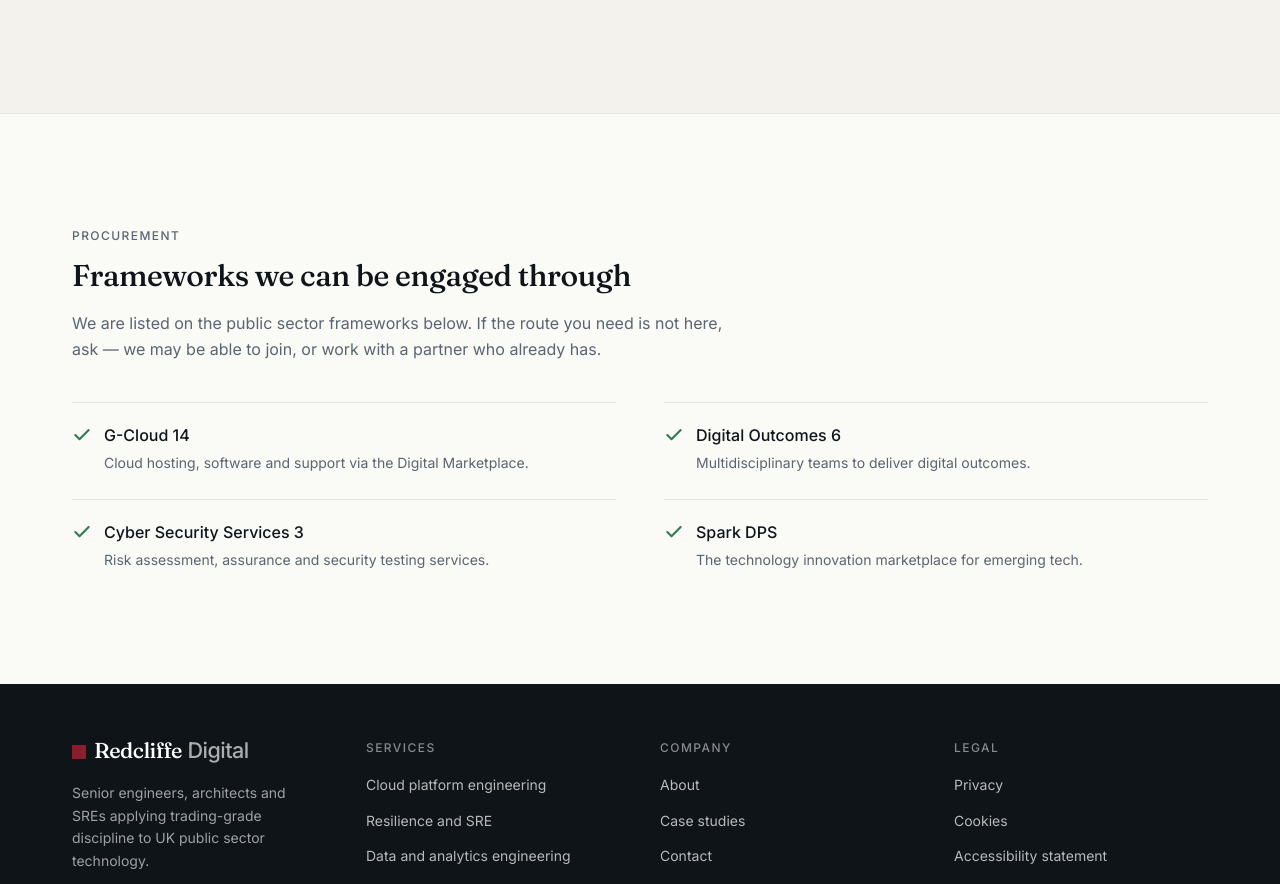
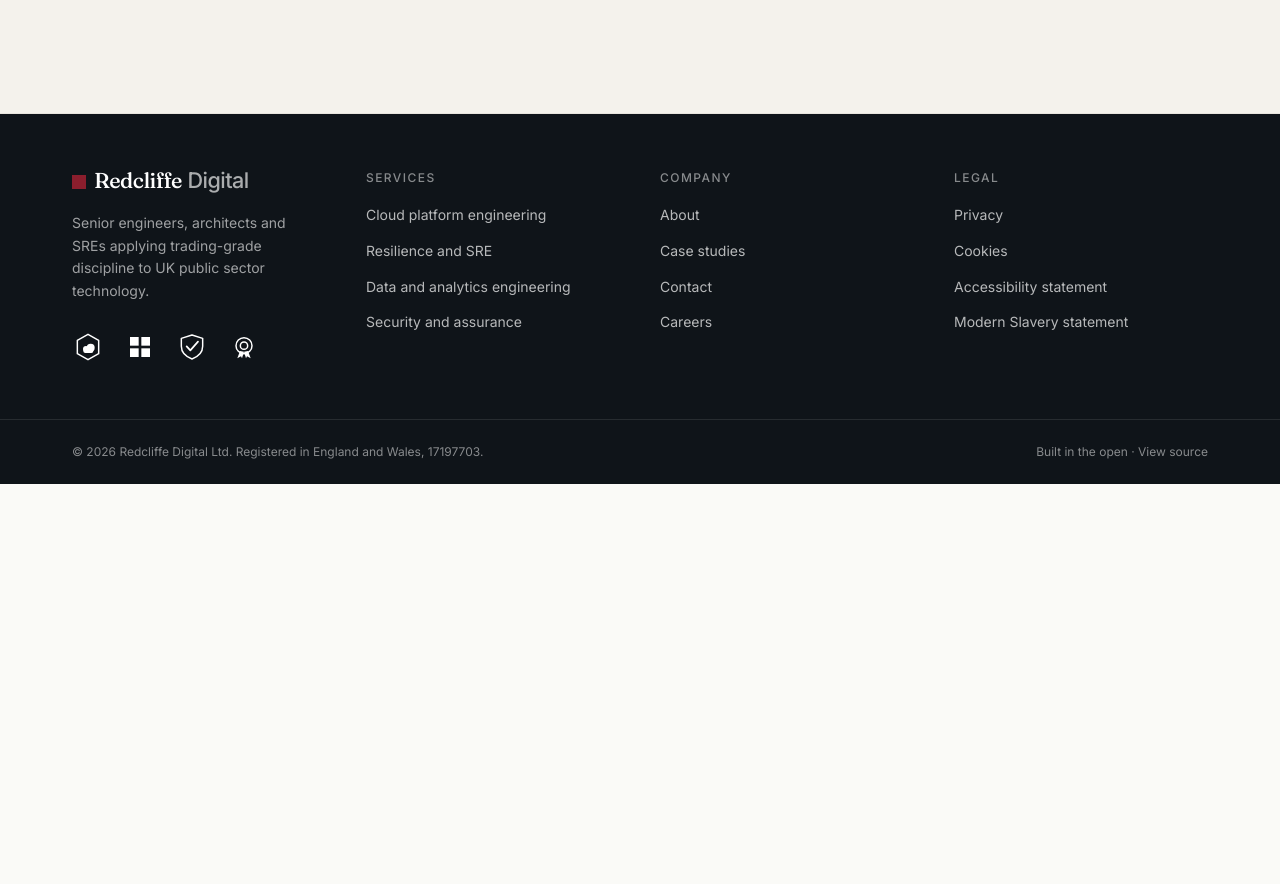
Before and after one commit to Redcliffe-Digital/website, a Next.js app: page /website/what-we-do in a window 1280 px wide. Shown: the part 4867-5751 px from the top of the page. After the commit the page ends 5351 px from the top, so only its background shows below. Built offline with nearby package versions, Linux system fonts and the light colour scheme.

Commit message:
Remove procurement frameworks section from What we do page

```diff
--- a/src/app/what-we-do/page.tsx
+++ b/src/app/what-we-do/page.tsx
@@ -1,8 +1,7 @@
 import type { Metadata } from 'next'
-import { Check } from 'lucide-react'
 import { Container } from '@/components/Container'
 import { PageHeader } from '@/components/PageHeader'
-import { practices, procurementVehicles } from '@/content/practices'
+import { practices } from '@/content/practices'
 
 export const metadata: Metadata = {
   title: 'What we do',
@@ -63,37 +62,6 @@
           )
         })}
       </div>
-
-      {/* Procurement routes */}
-      <section className="py-16 sm:py-20 lg:py-28" aria-labelledby="procurement-heading">
-        <Container>
-          <div className="max-w-2xl">
-            <p className="eyebrow mb-3">Procurement</p>
-            <h2 id="procurement-heading" className="text-2xl sm:text-3xl">
-              Frameworks we can be engaged through
-            </h2>
-            <p className="text-muted mt-4 leading-relaxed">
-              We are listed on the public sector frameworks below. If the route you need is not
-              here, ask — we may be able to join, or work with a partner who already has.
-            </p>
-          </div>
-          <ul className="mt-10 grid gap-x-12 gap-y-6 sm:grid-cols-2">
-            {procurementVehicles.map((v) => (
-              <li key={v.name} className="border-hairline flex items-start gap-3 border-t pt-5">
-                <Check
-                  className="mt-0.5 h-5 w-5 shrink-0 text-[#2f7d4f]"
-                  strokeWidth={2.5}
-                  aria-hidden="true"
-                />
-                <span>
-                  <span className="text-ink font-medium">{v.name}</span>
-                  <span className="text-muted mt-1 block text-sm leading-relaxed">{v.detail}</span>
-                </span>
-              </li>
-            ))}
-          </ul>
-        </Container>
-      </section>
     </>
   )
 }
--- a/src/content/practices.ts
+++ b/src/content/practices.ts
@@ -70,17 +70,3 @@
     ],
   },
 ]
-
-/** Procurement routes through which the firm can be engaged. */
-export const procurementVehicles: { name: string; detail: string }[] = [
-  {
-    name: 'G-Cloud 14',
-    detail: 'Cloud hosting, software and support via the Digital Marketplace.',
-  },
-  { name: 'Digital Outcomes 6', detail: 'Multidisciplinary teams to deliver digital outcomes.' },
-  {
-    name: 'Cyber Security Services 3',
-    detail: 'Risk assessment, assurance and security testing services.',
-  },
-  { name: 'Spark DPS', detail: 'The technology innovation marketplace for emerging tech.' },
-]
```
